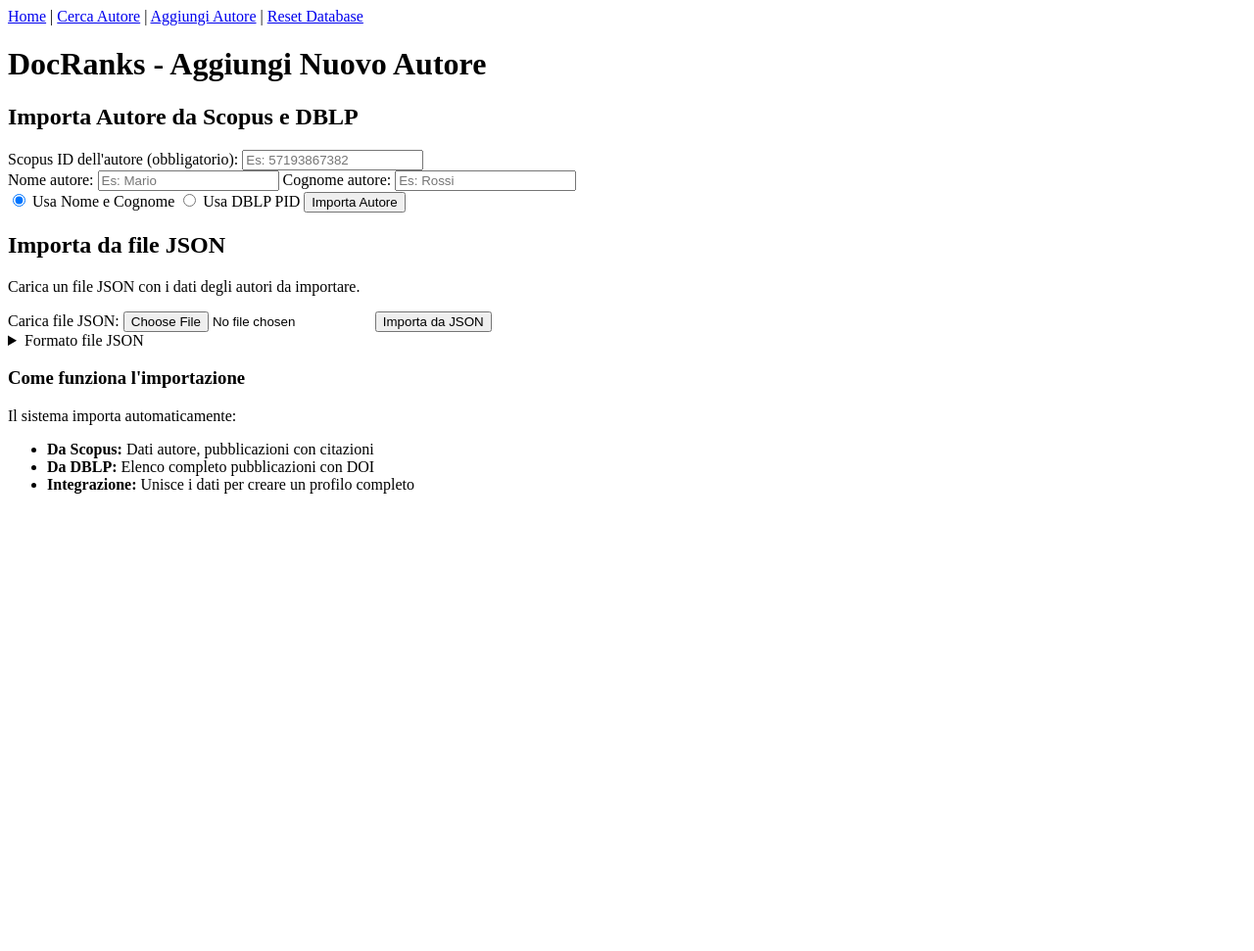
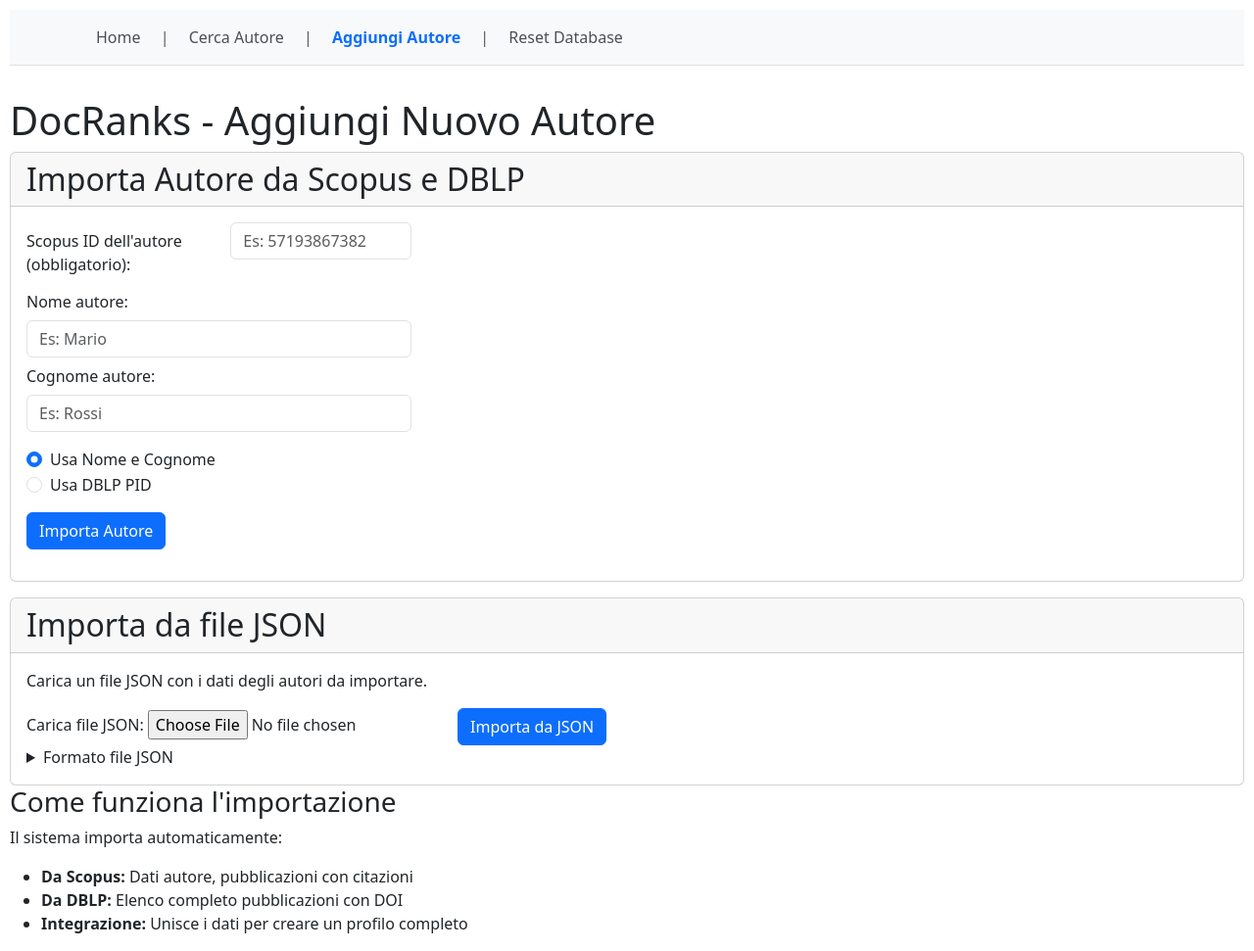
Before and after one commit to AndreaMonaco2912/docRanks, a PHP site: page /home/autore/aggiungi.php in a window 1280 px wide. Shown: the whole page at 98% size. Before the commit the page ends 504 px from the top, so only its background shows below. Run offline with PHP 8.4, Linux system fonts and the light colour scheme.

Commit message:
add css style to the project

```diff
--- /dev/null
+++ b/docranks.css
@@ -0,0 +1,26 @@
+body{
+    margin: 10px;
+}
+
+nav {
+    background-color: #f8f9fa;
+    border-bottom: 1px solid #dee2e6;
+    padding: 1rem 0;
+    margin-bottom: 2rem;
+}
+
+nav a {
+    color: #495057;
+    text-decoration: none;
+    margin: 1rem;
+    font-weight: 500;
+}
+
+nav a:hover {
+    color: #007bff;
+}
+
+nav a[style*="font-weight: bold"] {
+    color: #007bff;
+    font-weight: 600;
+}
--- a/home/autore/aggiungi.php
+++ b/home/autore/aggiungi.php
@@ -4,6 +4,7 @@
 
 require_once '../../api/AuthorProcessor.php';
 require_once '../../db/connection.php';
+require_once '../../includes/bootstrap.php';
 
 $result = null;
 $scopus_id = '';
@@ -67,50 +68,82 @@
     <meta charset="UTF-8">
     <meta name="viewport" content="width=device-width, initial-scale=1.0">
     <title>DocRanks - Aggiungi Autore</title>
+    <?php echo $bootstrap_css;
+    echo $bootstrap_icons; ?>
+    <link rel="stylesheet" href="../../docranks.css">
 </head>
 
 <body>
     <nav>
-        <a href="../index.php">Home</a> |
-        <a href="index.php">Cerca Autore</a> |
-        <a href="aggiungi.php">Aggiungi Autore</a> |
-        <a href="../../reset_and_init.php">Reset Database</a>
+        <div class="container">
+            <a href="../index.php">
+                Home
+            </a>
+            <span class="text-muted">|</span>
+            <a href="index.php">
+                Cerca Autore
+            </a>
+            <span class="text-muted">|</span>
+            <a href="aggiungi.php" class="fw-bold text-primary">
+                Aggiungi Autore
+            </a>
+            <span class="text-muted">|</span>
+            <a href="../../reset_and_init.php">
+                Reset Database
+            </a>
+        </div>
     </nav>
     <main>
         <h1>DocRanks - Aggiungi Nuovo Autore</h1>
 
-        <section>
-            <h2>Importa Autore da Scopus e DBLP</h2>
+        <section class="card mb-3">
+            <h2 class="card-header">Importa Autore da Scopus e DBLP</h2>
 
-            <form method="post">
-                <label for="scopus_id">Scopus ID dell'autore (obbligatorio):</label>
+            <form method="post" class="form-inline mb-3 card-body">
+                <div class="form-group row">
+                    <label for="scopus_id" class="col-sm-2 col-form-label">Scopus ID dell'autore (obbligatorio):</label>
+                    <div class="col-sm-2">
                         <input type="text"
+                            class="form-control"
                             id="scopus_id"
                             name="scopus_id"
                             value="<?php echo htmlspecialchars($scopus_id); ?>"
                             placeholder="Es: 57193867382"
                             pattern="[0-9]+"
-                    title="Inserisci solo numeri"
                             required>
-                <div id="name-fields">
-                    <label for="name">Nome autore:</label>
-                    <input type="text" id="name" name="name" value="<?php echo htmlspecialchars($name); ?>" placeholder="Es: Mario">
-
-                    <label for="surname">Cognome autore:</label>
-                    <input type="text" id="surname" name="surname" value="<?php echo htmlspecialchars($surname); ?>" placeholder="Es: Rossi">
+                    </div>
+                </div>
+                <div id="name-fields" class="form-group row mb-3">
+                    <div class="col-sm-2">
+                        <label class="col-form-label" for="name">Nome autore:</label>
+                    </div>
+                    <div class="col-sm-4">
+                        <input class="form-control" type="text" id="name" name="name" value="<?php echo htmlspecialchars($name); ?>" placeholder="Es: Mario">
+                    </div>
+                    <div class="col-sm-2">
+                        <label class="col-form-label" for="surname">Cognome autore:</label>
+                    </div>
+                    <div class="col-sm-4">
+                        <input class="form-control" type="text" id="surname" name="surname" value="<?php echo htmlspecialchars($surname); ?>" placeholder="Es: Rossi">
+                    </div>
                 </div>
 
                 <div id="pid-field" style="display: none;">
                     <label for="dblp_pid">DBLP PID:</label>
                     <input type="text" id="dblp_pid" name="dblp_pid" value="<?php echo htmlspecialchars($dblp_pid); ?>" placeholder="Es: 199/0048">
                 </div>
-
-                <label>
-                    <input type="radio" name="search_method" value="name" checked onchange="toggleFields()"> Usa Nome e Cognome
+                <div class="form-check">
+                    <input class="form-check-input" type="radio" name="search_method" id="search_method1" value="name" checked>
+                    <label class="form-check-label" for="search_method1">
+                        Usa Nome e Cognome
                     </label>
-                <label>
-                    <input type="radio" name="search_method" value="pid" onchange="toggleFields()"> Usa DBLP PID
+                </div>
+                <div class=" form-check mb-3">
+                    <input class="form-check-input" type="radio" name="search_method" id="search_method2" value="pid">
+                    <label class="form-check-label" for="search_method2">
+                        Usa DBLP PID
                     </label>
+                </div>
 
                 <script>
                     function toggleFields() {
@@ -132,19 +165,25 @@
                             document.getElementById('dblp_pid').required = true;
                         }
                     }
+
+                    document.querySelectorAll('input[name="search_method"]').forEach(radio => {
+                        radio.addEventListener('change', toggleFields);
+                    });
+
                     toggleFields();
                 </script>
 
-                <button type="submit">Importa Autore</button>
+                <button class="btn btn-primary" type="submit">Importa Autore</button>
             </form>
         </section>
-        <section>
-            <h2>Importa da file JSON</h2>
+        <section class="card">
+            <h2 class="card-header">Importa da file JSON</h2>
+            <div class="card-body">
                 <p>Carica un file JSON con i dati degli autori da importare.</p>
                 <form method="post" enctype="multipart/form-data">
                     <label for="json_file">Carica file JSON:</label>
-                <input type="file" id="json_file" name="json_file" accept=".json" required>
-                <button type="submit" name="upload_json">Importa da JSON</button>
+                    <input class="form-control-file" type="file" id="json_file" name="json_file" accept=".json" required>
+                    <button class="btn btn-primary" type="submit" name="upload_json">Importa da JSON</button>
                 </form>
 
                 <details>
@@ -156,25 +195,30 @@
 ]
                 </pre>
                 </details>
+            </div>
         </section>
     </main>
     <?php if ($result !== null): ?>
         <section>
             <?php if ($result): ?>
-                <h3>Importazione Completata</h3>
+
+                <div class="alert alert-success" role="alert">
+                    <h3 class="alert-heading">Importazione Completata</h3>
 
                     <?php if ($scopus_id === "bulk_import"): ?>
                         <p>Gli autori sono stati importati con successo nel database!</p>
-                    <a href="index.php">Visualizza tutti gli autori</a>
+                        <a href="index.php" class="btn btn-success">Visualizza tutti gli autori</a>
                     <?php else: ?>
                         <p>L'autore è stato importato con successo nel database!</p>
-                    <a href="index.php?scopus_id=<?php echo urlencode($scopus_id); ?>">
+                        <a class="btn btn-success" href=" index.php?scopus_id=<?php echo urlencode($scopus_id); ?>">
                             Visualizza Profilo Autore
                         </a>
                     <?php endif; ?>
-
+                </div>
             <?php else: ?>
+                <div class="alert alert-danger" role="alert">
                     <p>Errore Importazione: l'api key non è stata riconosciuta nel file .env</p>
+                </div>
             <?php endif; ?>
         </section>
 
@@ -190,6 +234,7 @@
             <li><strong>Integrazione:</strong> Unisce i dati per creare un profilo completo</li>
         </ul>
     </aside>
+    <?php echo $bootstrap_js; ?>
 </body>
 
 </html>
--- /dev/null
+++ b/includes/bootstrap.php
@@ -0,0 +1,6 @@
+<?php
+$bootstrap_css = '<link rel="stylesheet" href="https://cdn.jsdelivr.net/npm/bootstrap@5.3.3/dist/css/bootstrap.min.css" integrity="sha384-QWTKZyjpPEjISv5WaRU9OFeRpok6YctnYmDr5pNlyT2bRjXh0JMhjY6hW+ALEwIH" crossorigin="anonymous">';
+
+$bootstrap_js = '<script src="https://cdn.jsdelivr.net/npm/bootstrap@5.3.3/dist/js/bootstrap.min.js" integrity="sha384-0pUGZvbkm6XF6gxjEnlmuGrJXVbNuzT9qBBavbLwCsOGabYfZo0T0to5eqruptLy" crossorigin="anonymous"></script>';
+
+$bootstrap_icons = '<link rel="stylesheet" href="https://cdn.jsdelivr.net/npm/bootstrap-icons@1.11.3/font/bootstrap-icons.css" integrity="sha384-tViUnnbYAV00FLIhhi3v/dWt3Jxw4gZQcNoSCxCIFNJVCx7/D55/wXsrNIRANwdD" crossorigin="anonymous">';
```
Also changed, not shown: home/autore/conference_papers.php (+10 -2 lines), home/autore/index.php (+43 -18 lines), home/autore/journal_articles.php (+8 -2 lines), home/autore/other_publications.php (+6 -1 lines), home/index.php (+28 -5 lines), includes/navigation.php (+37 -21 lines), includes/search_bar.php (+17 -7 lines), index.php (+13 -6 lines), reset_and_init.php (+8 -0 lines), update_database.php (+7 -0 lines), README.md. Lines whose indentation alone changed are shown as unchanged.
